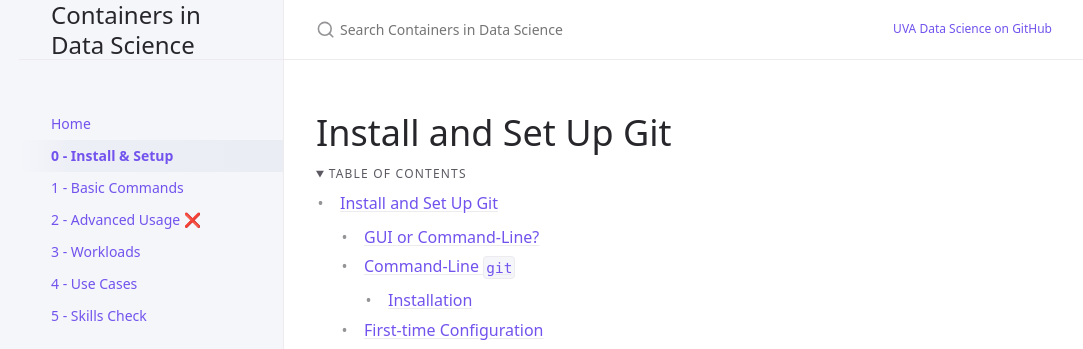
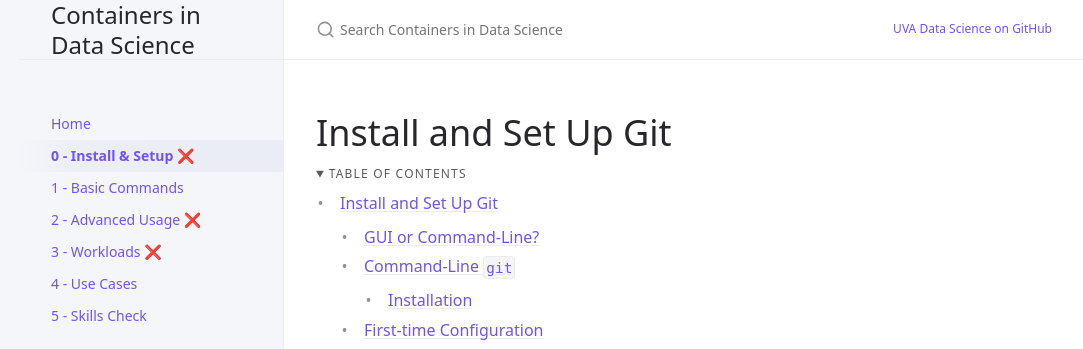
Before and after one commit to UVADS/container-basics, a Jekyll site: the page built from docs/setup.md, in a window 1280 px wide. Shown: the top 349 px of the page, without its empty margins (88-1171 px from the left). Built offline with Jekyll 4.4.1, drawn with Linux system fonts in a browser that asks for light colours; cached includes are drawn as plain includes.

Commit message:
Finish out the page

```diff
--- a/docs/setup.md
+++ b/docs/setup.md
@@ -1,6 +1,6 @@
 ---
 layout: default
-title: 0 - Install & Setup
+title: 0 - Install & Setup ❌
 nav_order: 2
 last_modified_date: "2024-08-25 02:13AM"
 ---
```
Also changed, not shown: docs/workloads.md (+1 -1 lines).
